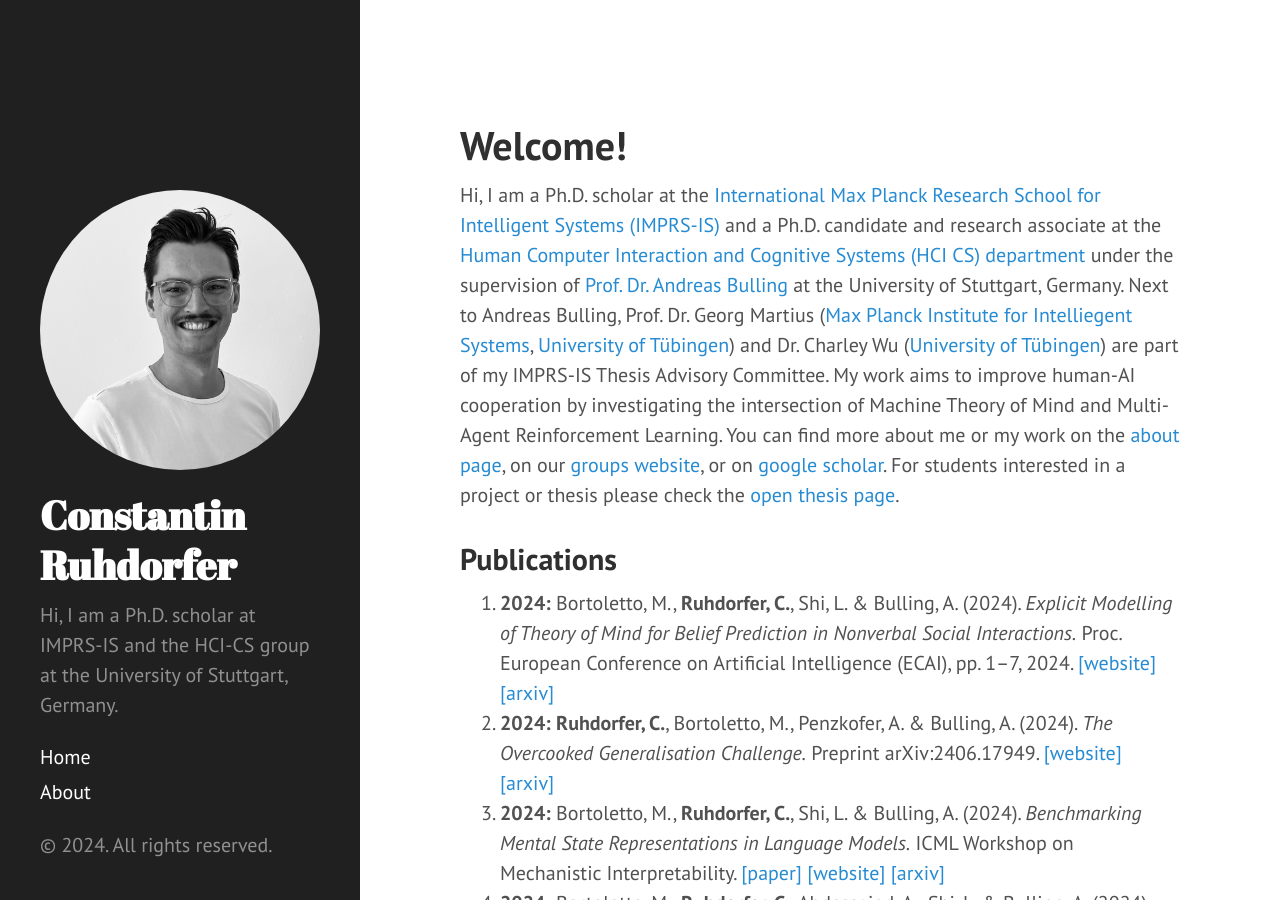
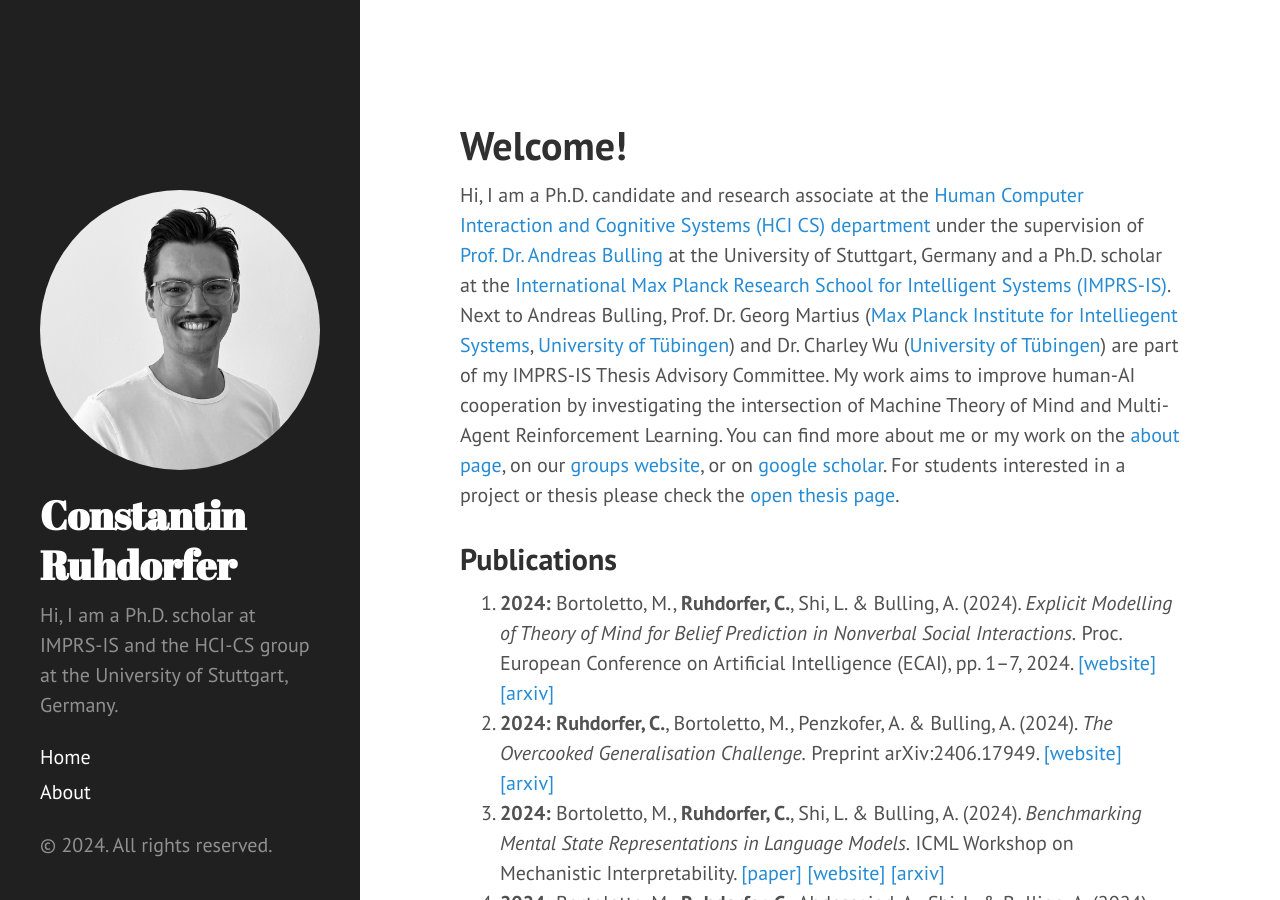
Before and after one commit to ConstantinRuhdorfer/constantinruhdorfer.github.io, a Jekyll site: the page built from index.html, in a window 1280 px wide and 900 px high. Built offline with Jekyll 4.4.1, drawn with Linux system fonts in a browser that asks for light colours; the list of posts is cut into pages by our own code.

```diff
--- a/index.html
+++ b/index.html
@@ -5,7 +5,7 @@ title: Home
 
 <h1 class="post-title">Welcome!</h1>
 
-Hi, I am a Ph.D. scholar at the <a href="https://imprs.is.mpg.de"> International Max Planck Research School for Intelligent Systems (IMPRS-IS)</a> and a Ph.D. candidate and research associate at the <a href="https://www.perceptualui.org/">Human Computer Interaction and Cognitive Systems (HCI CS) department</a> under the supervision of <a href="https://www.perceptualui.org/people/bulling/">Prof. Dr. Andreas Bulling</a> at the University of Stuttgart, Germany.
+Hi, I am a Ph.D. candidate and research associate at the <a href="https://www.perceptualui.org/">Human Computer Interaction and Cognitive Systems (HCI CS) department</a> under the supervision of <a href="https://www.perceptualui.org/people/bulling/">Prof. Dr. Andreas Bulling</a> at the University of Stuttgart, Germany and a Ph.D. scholar at the <a href="https://imprs.is.mpg.de"> International Max Planck Research School for Intelligent Systems (IMPRS-IS)</a>.
 Next to Andreas Bulling, Prof. Dr. Georg Martius (<a href="https://is.mpg.de/person/gmartius">Max Planck Institute for Intelliegent Systems</a>, <a href="https://uni-tuebingen.de/fakultaeten/mathematisch-naturwissenschaftliche-fakultaet/fachbereiche/informatik/lehrstuehle/distributed-intelligence/team/prof-dr-georg-martius/">University of Tübingen</a>) and Dr. Charley Wu (<a href="https://uni-tuebingen.de/en/research/core-research/cluster-of-excellence-machine-learning/research/research/cluster-research-groups/research-groups/human-and-machine-cognition/">University of Tübingen</a>) are part of my IMPRS-IS Thesis Advisory Committee.
 My work aims to improve human-AI cooperation by investigating the intersection of Machine Theory of Mind and Multi-Agent Reinforcement Learning.
 
```
